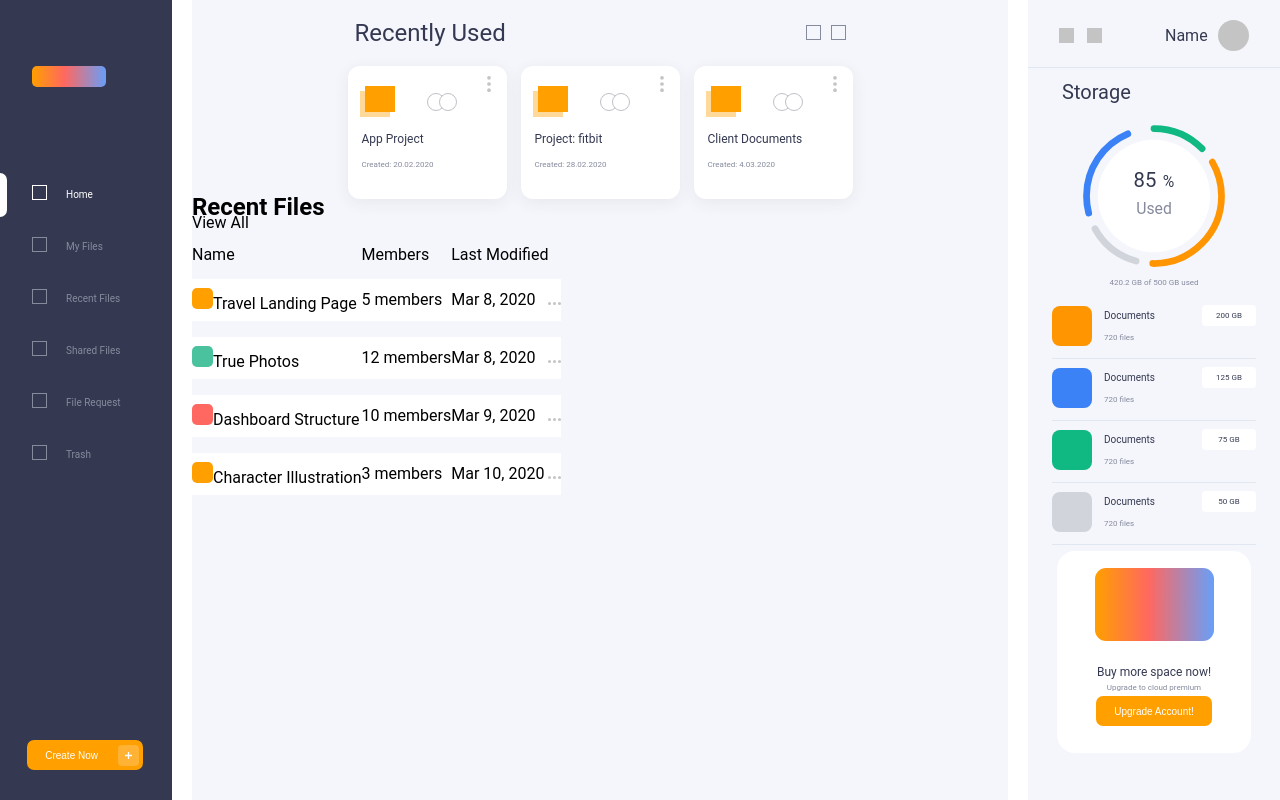
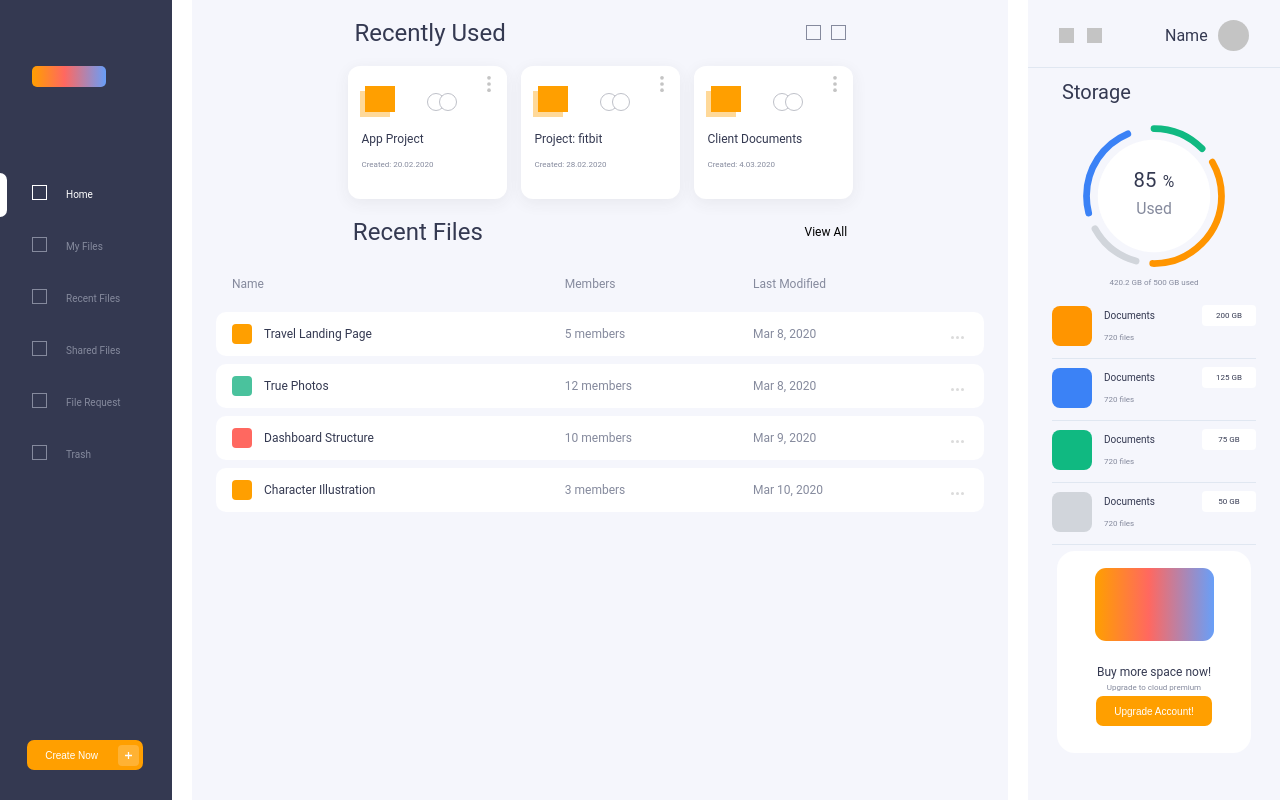
Before and after one commit to katy-pacheco/css-layout-challenge, a React (Vite) app: page / in a window 1280 px wide. Built offline with nearby package versions, Linux system fonts and the light colour scheme.

Commit message:
feat: enhance FilesTable and Layout components with improved styling and structure

```diff
--- a/src/components/FilesTable/FilesTable.module.css
+++ b/src/components/FilesTable/FilesTable.module.css
@@ -1,12 +1,99 @@
-table {
+.tableContainer {
+    width: 100%;
+    max-width: 800px;
+    margin: 0 auto;
+    padding: 16px;
+}
+
+.table {
+    width: 100%;
     border: none;
-    border-style: none;
     border-collapse: separate;
-    border-spacing: 0 16px;
+    border-spacing: 0 8px;
+}
+
+.headerRow {
+    height: 40px;
+}
+
+.headerCell {
+    padding: 0 16px;
+    text-align: left;
+    font-weight: 400;
+    font-size: 12px;
+    color: var(--color-text-secondary);
+}
+
+.actionHeader {
+    width: 48px;
 }
 
 .row {
-    width: 528px;
-    height: 42px;
     background-color: var(--background-color);
+    transition: background-color 0.2s ease;
 }
+
+.row td:first-child {
+    border-top-left-radius: 10px;
+    border-bottom-left-radius: 10px;
+}
+
+.row td:last-child {
+    border-top-right-radius: 10px;
+    border-bottom-right-radius: 10px;
+}
+
+.row:hover {
+    background-color: var(--hover-background);
+}
+
+.nameCell {
+    padding: 12px 16px;
+    color: var(--color-text-primary);
+}
+
+.nameContainer {
+    display: flex;
+    align-items: center;
+    gap: 12px;
+}
+
+.iconContainer {
+    display: flex;
+    align-items: center;
+}
+
+.icon {
+    width: 20px;
+    height: 20px;
+    border-radius: 4px;
+}
+
+.fileName {
+    font-size: 12px;
+}
+
+.membersCell,
+.dateCell {
+    padding: 12px 16px;
+    color: var(--color-text-secondary);
+    font-size: 12px;
+}
+
+.actionsCell {
+    width: 48px;
+    padding-right: 16px;
+    text-align: right;
+}
+
+.actionButton {
+    background: transparent;
+    border: none;
+    cursor: pointer;
+    padding: 4px;
+    opacity: 0.6;
+}
+
+.actionButton:hover {
+    opacity: 1;
+}
--- a/src/components/FilesTable/FilesTable.tsx
+++ b/src/components/FilesTable/FilesTable.tsx
@@ -1,4 +1,5 @@
-import styles from '../FilesTable/FilesTable.module.css';
+import React, { useState } from 'react';
+import styles from './FilesTable.module.css';
 import ellipsis from '../../assets/icons/ellipsisHorizontal.svg';
 
 export default function FilesTable() {
@@ -7,33 +8,44 @@ export default function FilesTable() {
         { name: 'True Photos', members: '12 members', lastModified: 'Mar 8, 2020', color: '#4AC29D' },
         { name: 'Dashboard Structure', members: '10 members', lastModified: 'Mar 9, 2020', color: '#FF6860' },
         { name: 'Character Illustration', members: '3 members', lastModified: 'Mar 10, 2020', color: '#FF9F00' },
-    ]
+    ];
+
     return (
-        <>
-            <table>
+        <div className={styles.tableContainer}>
+            <table className={styles.table}>
                 <thead>
-                    <tr>
-                        <td>Name</td>
-                        <td>Members</td>
-                        <td>Last Modified</td>
+                    <tr className={styles.headerRow}>
+                        <th className={styles.headerCell}>Name</th>
+                        <th className={styles.headerCell}>Members</th>
+                        <th className={styles.headerCell}>Last Modified</th>
+                        <th className={styles.actionHeader}></th>
                     </tr>
                 </thead>
                 <tbody>
                     {files.map((file) => (
                         <tr key={file.name} className={styles.row}>
-                            <td>
-                                <svg width="21" height="21" viewBox="0 0 21 21" fill="none" xmlns="http://www.w3.org/2000/svg">
-                                    <rect width="21" height="21" rx="5" fill={file.color} />
-                                </svg>
-                                {file.name}
+                            <td className={styles.nameCell}>
+                                <div className={styles.nameContainer}>
+                                    <div className={styles.iconContainer}>
+                                        <div
+                                            className={styles.icon}
+                                            style={{ backgroundColor: file.color }}
+                                        />
+                                    </div>
+                                    <span className={styles.fileName}>{file.name}</span>
+                                </div>
                             </td>
-                            <td>{file.members}</td>
-                            <td>{file.lastModified}</td>
-                            <td><img src={ellipsis} alt="more files" /></td>
+                            <td className={styles.membersCell}>{file.members}</td>
+                            <td className={styles.dateCell}>{file.lastModified}</td>
+                            <td className={styles.actionsCell}>
+                                <button className={styles.actionButton}>
+                                    <img src={ellipsis} alt="More options" />
+                                </button>
+                            </td>
                         </tr>
                     ))}
                 </tbody>
             </table>
-        </>
-    )
+        </div>
+    );
 }
--- a/src/components/Layout/Layout.module.css
+++ b/src/components/Layout/Layout.module.css
@@ -22,6 +22,11 @@
     margin-bottom: 25px;
 }
 
+.recentlySection h2 {
+    color: var(--color-text-primary);
+    font-weight: 400;
+}
+
 .wrappedIcon {
     display: flex;
     justify-content: flex-end;
@@ -30,7 +35,18 @@
     height: 15px;
 }
 
-.recentlySection h2 {
+.filesProject {
+    display: flex;
+    justify-content: space-around;
+    margin-top: 25px;
+}
+
+
+.filesProject h2 {
     color: var(--color-text-primary);
     font-weight: 400;
 }
+
+.filesProject p {
+    font-size: 12px;
+}
--- a/src/components/Layout/Layout.tsx
+++ b/src/components/Layout/Layout.tsx
@@ -27,11 +27,11 @@ export default function Layout({ children }: LayoutProps) {
                         </div>
                     </div>
                     <ProjectCard />
-                    <div>
+                    <div className={styles.filesProject}>
                         <h2>Recent Files</h2>
                         <p>View All</p>
-                        <FilesTable />
                     </div>
+                    <FilesTable />
 
                 </main>
             </div>
```
